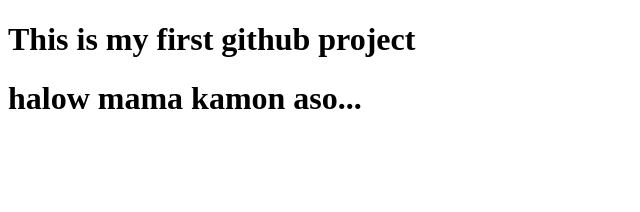
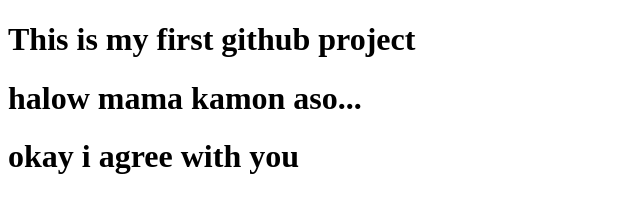
Before and after one commit to jamal322/my-fast-website, a plain HTML site: page index.html in a window 1280 px wide. Shown: the whole page, without its empty margins (0-640 px from the left). Drawn offline with Linux system fonts and the light colour scheme.

Commit message:
add the header

```diff
--- a/index.html
+++ b/index.html
@@ -8,5 +8,6 @@
 <body>
     <h1>This is my first github project</h1>
     <h1>halow mama kamon aso...</h1>
+    <h1>okay i agree with you</h1>
 </body>
 </html>
```
